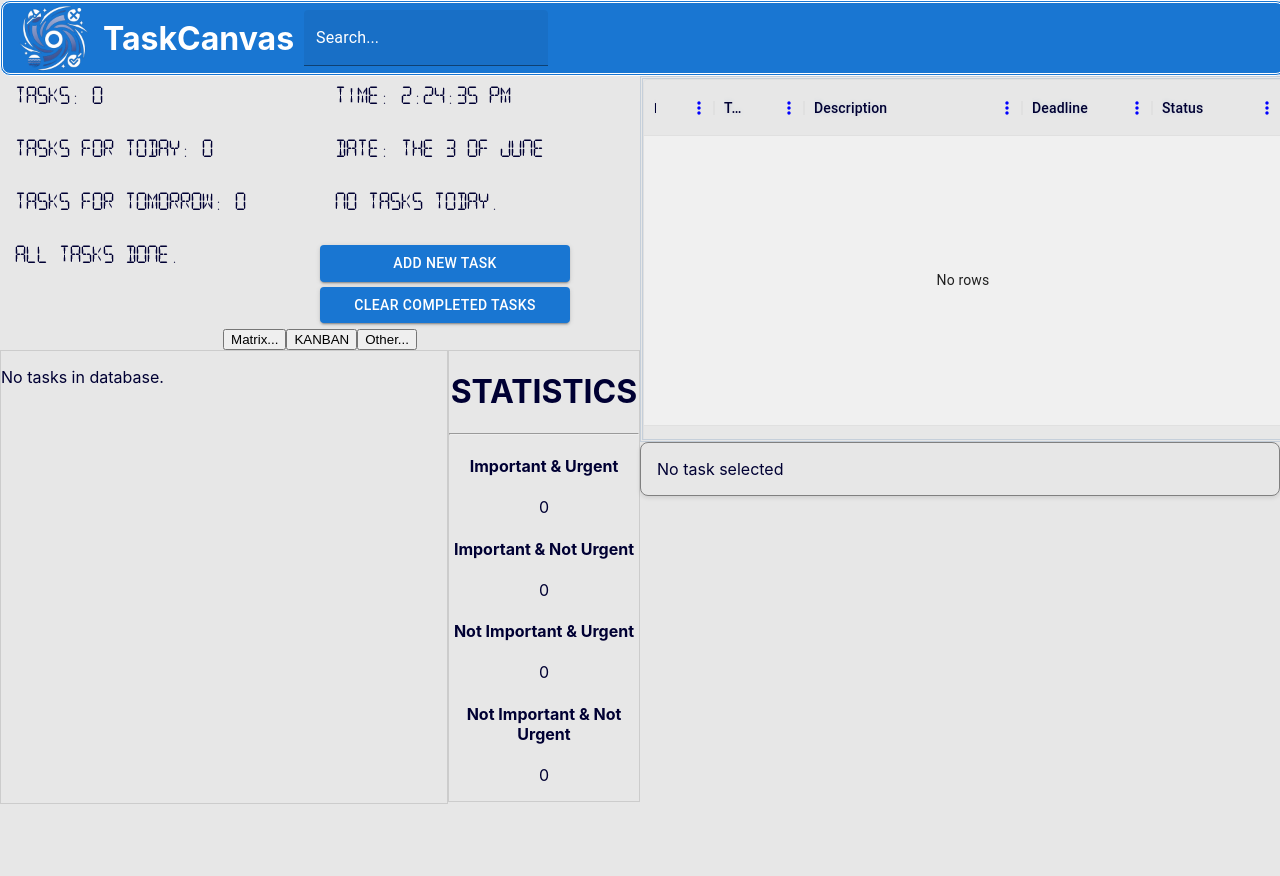
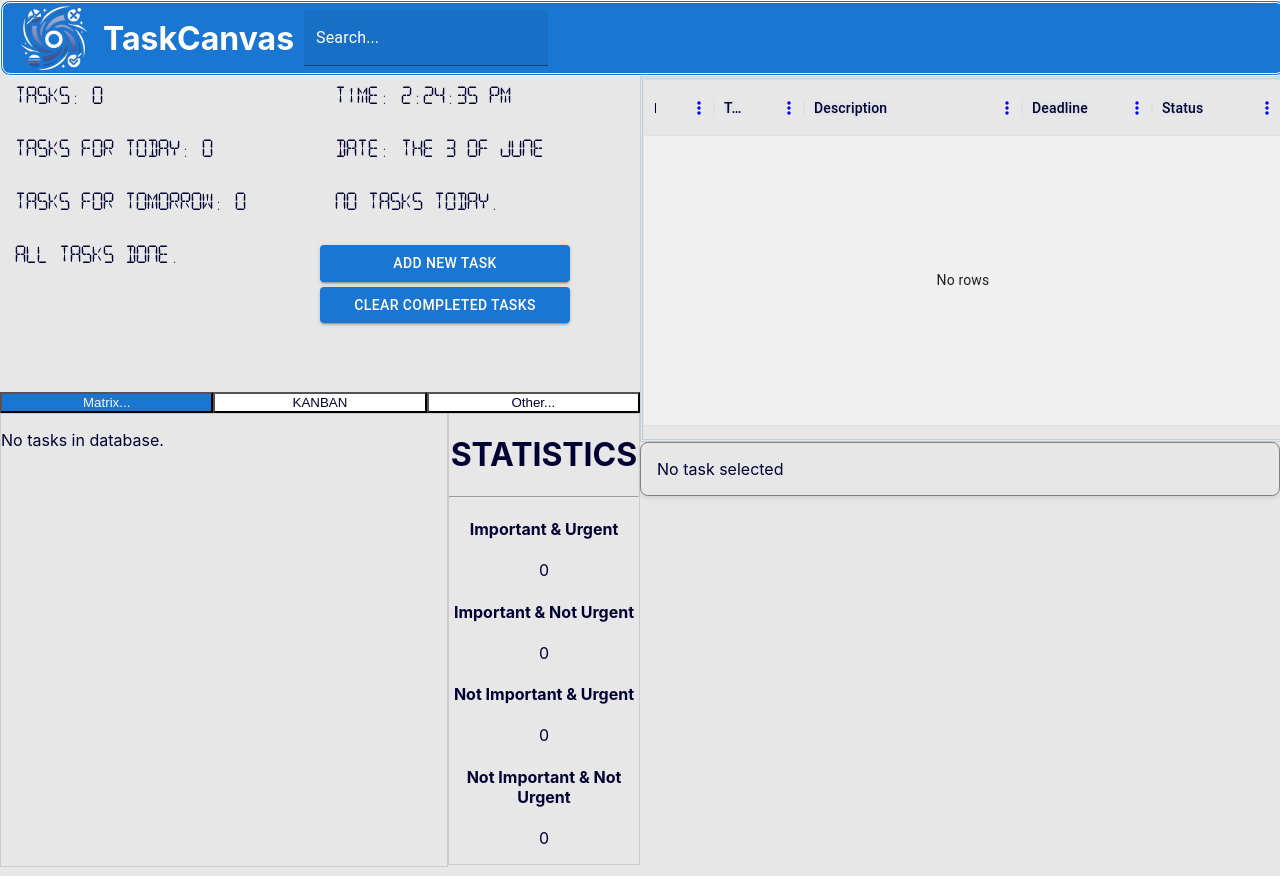
Before and after one commit to Ejtolf/task-canvas, a React (Create React App) app: page / in a window 1280 px wide. Before the commit the page ends 804 px from the top, so only its background shows below. Built offline with nearby package versions, Linux system fonts and the light colour scheme.

Commit message:
Stylistic edits and updates.

```diff
--- a/src/Components/TaskGraphs.tsx
+++ b/src/Components/TaskGraphs.tsx
@@ -121,13 +121,17 @@ const TaskGraphs: React.FC<TaskGraphsProps> = ({ tasks }) => {
         setMode(numberOfMode);
     }
 
+    const checkForInsideOfGraph = (tabNumber: number): string => {
+        return mode == tabNumber ? "inside" : "outside"
+    }
+
     return (
         <div className="taskGraphs">
             {/* <div className="TaskGraphs"> */}
             <div className="graphs-header-buttons">
-                <button className="MatrixMode" onClick={() => handleChangeMode(1)}>Matrix...</button>
-                <button className="KANBANMODE" onClick={() => handleChangeMode(2)}>KANBAN</button>
-                <button className="AnythingSection" onClick={() => handleChangeMode(3)}>Other...</button>
+                <button id="MatrixMode" className={checkForInsideOfGraph(1)} onClick={() => handleChangeMode(1)}>Matrix...</button>
+                <button id="KANBANMODE" className={checkForInsideOfGraph(2)} onClick={() => handleChangeMode(2)}>KANBAN</button>
+                <button id="AnythingSection" className={checkForInsideOfGraph(3)} onClick={() => handleChangeMode(3)}>Other...</button>
             </div>
             <div>{(() => {
                 switch (mode) {
--- a/src/Styles/InformationBlock.css
+++ b/src/Styles/InformationBlock.css
@@ -1,7 +1,7 @@
 .informationBlock {
   color: #000033;
   overflow-y: scroll;
-  /* height: 35vh; */
+  height: min-content;
   /* width: 95%; */
   flex: 1;
 }
--- a/src/Styles/Main.css
+++ b/src/Styles/Main.css
@@ -37,8 +37,10 @@
 .tasks-span {
   width: 50%;
   box-sizing: border-box;
+  /* height: 100vh; */
 }
 
 .info-span {
   display: grid;
+  height: 100vh;
 }
--- a/src/Styles/TaskGraphs.css
+++ b/src/Styles/TaskGraphs.css
@@ -9,14 +9,15 @@
 }
 
 .kanban-board {
-  max-height: 50vh;
+  /* max-height: 50vh; */
+  height: 50vh;
   display: flex;
   justify-content: space-around;
-  overflow: scroll;
+  /* overflow: scroll; */
   /* max-height: 40vh; */
-  height: max-content;
-  border-style: solid;
-  border-color: gray;
+  /* height: max-content; */
+  /* border-style: solid; */
+  /* border-color: gray; */
   /* background-color: #000033; */
 }
 
@@ -24,6 +25,30 @@
   display: flex;
   justify-content: center;
   font-family: "Segoe UI", Tahoma, Geneva, Verdana, sans-serif;
+}
+
+.graphs-header-buttons button {
+  flex: 1;
+}
+
+.graphs-header-buttons .inside {
+  color: ghostwhite;
+  background-color: #1976d2;
+}
+
+.graphs-header-buttons .outside {
+  background-color: white;
+  color: #000033;
+}
+
+.graphs-header-buttons .inside:hover {
+  background-color: blue;
+  transition: color 0.2s ease-out;
+}
+
+.graphs-header-buttons .outside:hover {
+  background-color: blue;
+  transition: color 2s ease-out;
 }
 
 .column {
@@ -101,48 +126,6 @@
   text-shadow: 0 0 10px green;
 }
 
-/* .eisenhower-matrix {
-  display: flex;
-  flex-wrap: wrap;
-  height: max-content;
-  width: 100%;
-  display: grid;
-}
-
-.quadrant {
-  flex: 50%;
-  padding: 20px;
-  border: 1px solid #ccc;
-  text-align: center;
-  overflow: scroll;
-  flex-direction: column;
-}
-
-#important-urgent {
-  background-color: #f8d7da;
-}
-#important-not-urgent {
-  background-color: #d1ecf1;
-}
-#not-important-urgent {
-  background-color: #fff3cd;
-}
-#not-important-not-urgent {
-  background-color: #d4edda;
-}
-
-.em-matrix-part {
-  width: 70%;
-  display: contents;
-}
-
-.em-statistics-part {
-  width: 30%;
-  background-color: white;
-} */
-
-/* Eisenhower Matrix CSS */
-
 .eisenhower-matrix {
   display: grid;
   grid-template-columns: 70% 30%;
```
